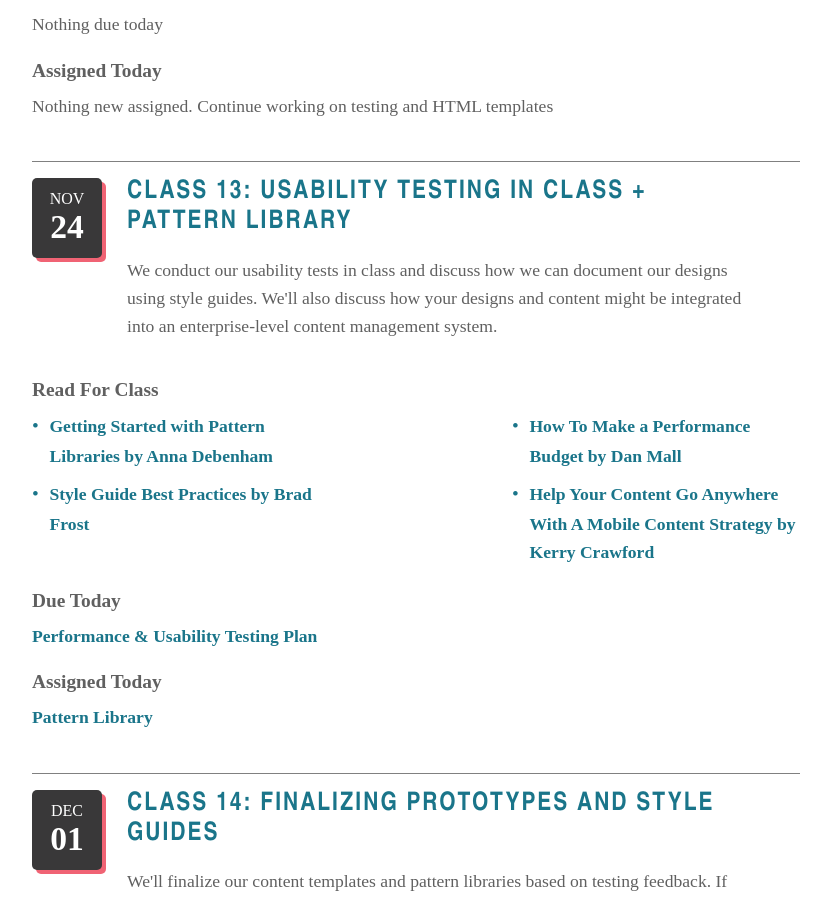
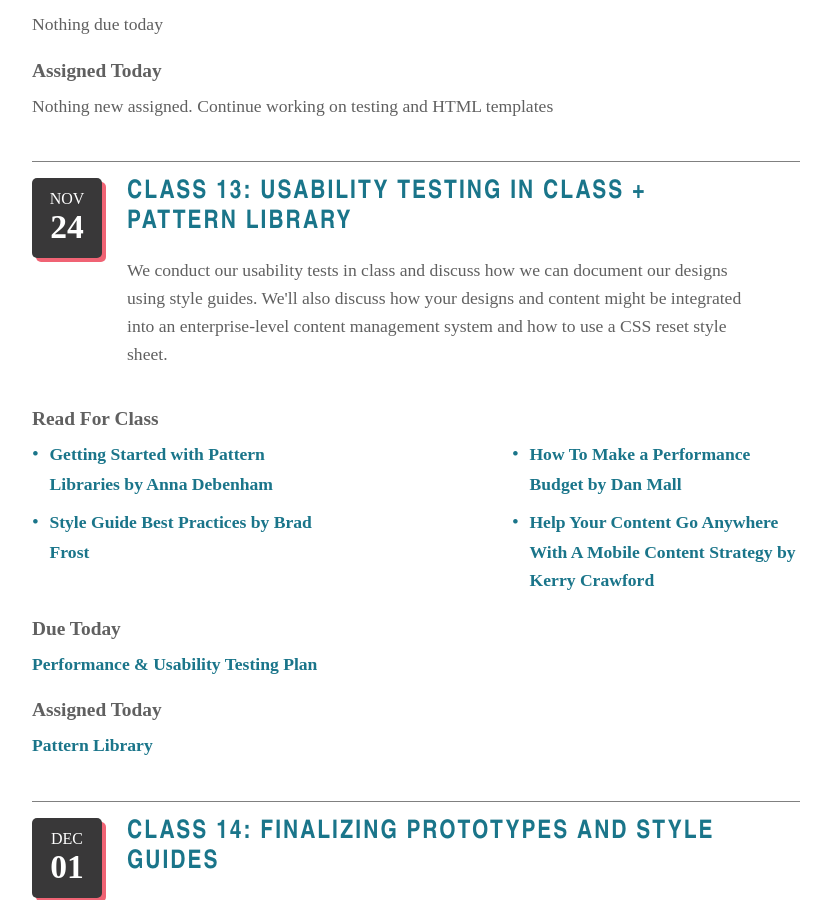
Before and after one commit to KentStateWeb/rwd, a Jekyll site: the page built from class/schedule/index.html, in a window 1280 px wide and 900 px high, scrolled down 8348 px. Shown: the whole window, without its empty margins (224-1055 px from the left). Built offline with Jekyll 4.4.1, drawn with Linux system fonts in a browser that asks for light colours.

```diff
--- a/_classes/13.md
+++ b/_classes/13.md
@@ -1,7 +1,7 @@
 ---
 title: "Class 13: Usability Testing In Class + Pattern Library"
 date: 2015-11-24 12:00:00
-description: "We conduct our usability tests in class and discuss how we can document our designs using style guides.  We'll also discuss how your designs and content might be integrated into an enterprise-level content management system."
+description: "We conduct our usability tests in class and discuss how we can document our designs using style guides.  We'll also discuss how your designs and content might be integrated into an enterprise-level content management system and how to use a CSS reset style sheet."
 assignment: <a href="../assignments/styleguide">Pattern Library</a>
 reading: <ul><li><a href="http://alistapart.com/blog/post/getting-started-with-pattern-libraries">Getting Started with Pattern Libraries by Anna Debenham</a></li><li><a href="http://bradfrost.com/blog/post/style-guide-best-practices/">Style Guide Best Practices by Brad Frost</a></li><li><a href="http://danielmall.com/articles/how-to-make-a-performance-budget/">How To Make a Performance Budget by Dan Mall</a></li><li><a href="http://www.smashingmagazine.com/2015/03/content-mobile-content-strategy/">Help Your Content Go Anywhere With A Mobile Content Strategy by Kerry Crawford</a></li></ul>
 due: <a href="../assignments/testing">Performance & Usability Testing Plan</a>
```
Also changed, not shown: 5 other files.
